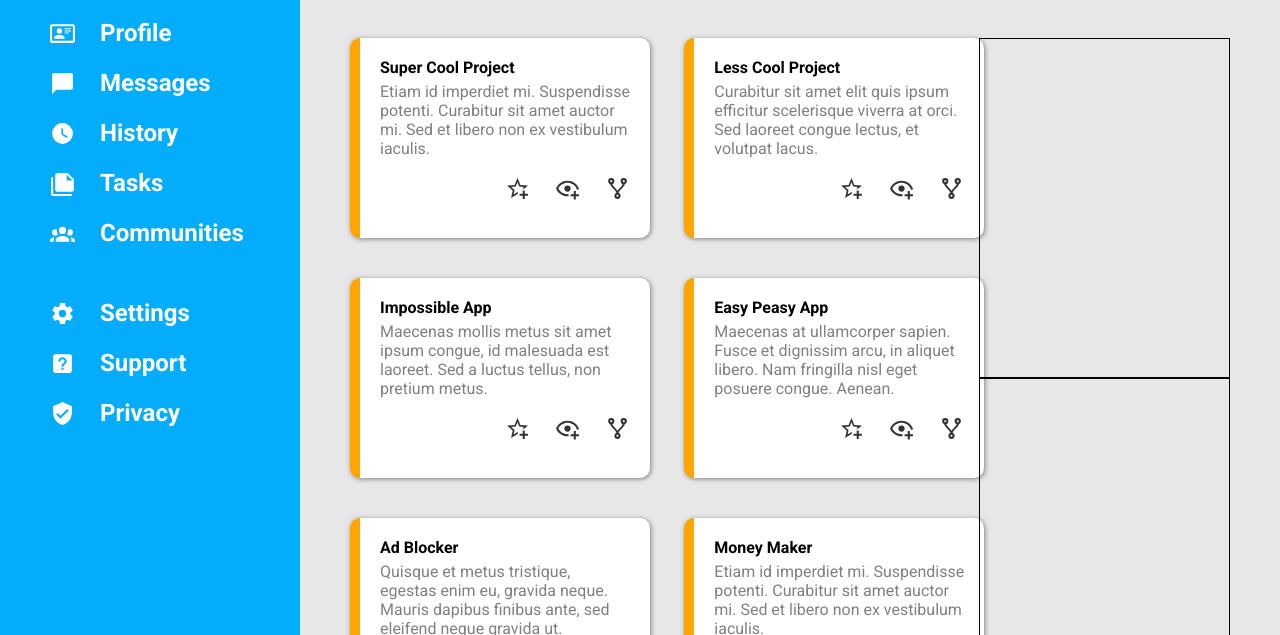
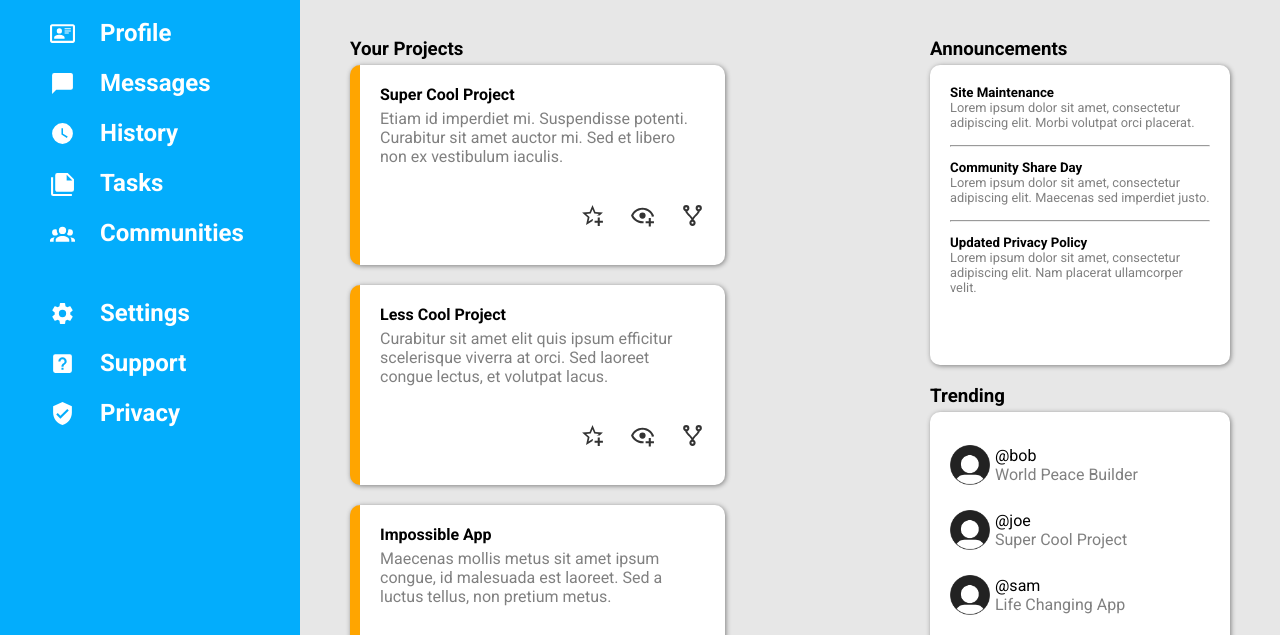
Before and after one commit to BottomToTheTop/admin-dashboard, a plain HTML site: page index.html in a window 1280 px wide. Shown: the part 162-797 px from the top of the page. Drawn offline with Linux system fonts and the light colour scheme.

Commit message:
Style announcements and trending cards

```diff
--- a/index.html
+++ b/index.html
@@ -31,8 +31,9 @@
                 <button>Share</button>
             </div>
         </div>
-
         <div class="content">
+            <div>
+                <h3>Your Projects</h3>
                 <div class="projects">
                     <div class="card">
                         <div class="card-info">
@@ -107,8 +108,64 @@
                         </div>
                     </div>
                 </div>
-            <div class="announcements"></div>
-            <div class="trending"></div>
+            </div>
+            <div>
+                <div class="announcements">
+                    <h3>Announcements</h3>
+                    <div class="announcements-card">
+                        <div class="announcements-info">
+                            <h5>Site Maintenance</h5>
+                            <p>Lorem ipsum dolor sit amet, consectetur adipiscing elit. Morbi volutpat orci placerat.
+                            </p>
+                            <hr>
+                        </div>
+                        <div class="announcements-info">
+                            <h5>Community Share Day</h5>
+                            <p>Lorem ipsum dolor sit amet, consectetur adipiscing elit. Maecenas sed imperdiet justo.
+                            </p>
+                            <hr>
+                        </div>
+                        <div class="announcements-info">
+                            <h5>Updated Privacy Policy</h5>
+                            <p>Lorem ipsum dolor sit amet, consectetur adipiscing elit. Nam placerat ullamcorper velit.
+                            </p>
+                        </div>
+                    </div>
+                </div>
+                <div class="trending">
+                    <h3>Trending</h3>
+                    <div class="trending-card">
+                        <div class="trending-info">
+                            <img src="icons/Default_pfp.svg.png" class="profile-picture">
+                            <div>
+                                <p>@bob</p>
+                                <p>World Peace Builder</p>
+                            </div>
+                        </div>
+                        <div class="trending-info">
+                            <img src="icons/Default_pfp.svg.png" class="profile-picture">
+                            <div>
+                                <p>@joe</p>
+                                <p>Super Cool Project</p>
+                            </div>
+                        </div>
+                        <div class="trending-info">
+                            <img src="icons/Default_pfp.svg.png" class="profile-picture">
+                            <div>
+                                <p>@sam</p>
+                                <p>Life Changing App</p>
+                            </div>
+                        </div>
+                        <div class="trending-info">
+                            <img src="icons/Default_pfp.svg.png" class="profile-picture">
+                            <div>
+                                <p>@rob</p>
+                                <p>No Traffic Maker</p>
+                            </div>
+                        </div>
+                    </div>
+                </div>
+            </div>
         </div>
 
         <div class="sidebar">
--- a/styles.css
+++ b/styles.css
@@ -39,25 +39,18 @@ button {
 
 .content {
     display: grid;
-    grid-template-columns: 2.5fr 1fr;
+    grid-template-columns: 3.5fr 1fr;
+    row-gap: 25px;
+    column-gap: 20px;
     background-color: rgb(231, 231, 231);
     padding: 50px;
 }
 
 .projects {
     display: grid;
-    grid-template-columns: repeat(auto-fill, minmax(250px, 1fr));
-    grid-template-rows: auto;
-    gap: 40px;
-    grid-row: 1 / 3;
-}
-
-.announcements {
-    border: 1px solid black;
-}
-
-.trending {
-    border: 1px solid black;
+    grid-template-columns: repeat(auto-fill, minmax(375px, 1fr));
+    grid-template-rows: 200px 200px;
+    row-gap: 20px;
 }
 
 img {
@@ -186,7 +179,7 @@ button {
     border-radius: 10px;
     border-left: 10px solid orange;
     background-color: white;
-    width: 300px;
+    width: 375px;
     height: 200px;
     box-shadow: 1px 1px 5px grey;
     padding: 20px;
@@ -213,3 +206,65 @@ button {
 .card-header {
     margin-bottom: 5px;
 }
+
+.announcements-card {
+    display: grid;
+    grid-template-rows: 75px 75px 75px;
+    border-radius: 10px;
+    background-color: white;
+    box-shadow: 1px 1px 5px grey;
+    padding: 20px;
+    width: 300px;
+    height: 300px;
+}
+
+.announcements-info p {
+    color: grey;
+    font-size: 0.8rem;
+}
+
+hr {
+    margin-top: 15px;
+}
+
+.trending-card {
+    display: grid;
+    border-radius: 10px;
+    background-color: white;
+    box-shadow: 1px 1px 5px grey;
+    padding: 20px;
+    width: 300px;
+    height: 300px;
+    grid-template-rows: repeat(4, 1fr);
+}
+
+.trending-info {
+    display: grid;
+    grid-template-columns: min-content 1fr;
+}
+
+.trending-info img {
+    height: 40px;
+    align-self: center;
+}
+
+.trending-info div {
+    padding-left: 5px;
+    align-self: center;
+}
+
+.trending p:nth-child(2) {
+    color: grey;
+}
+
+.trending {
+    margin-top: 20px;
+}
+
+.trending h3 {
+    margin-bottom: 5px;
+}
+
+.content div h3{
+    margin-bottom: 5px;
+}
```
Lines whose indentation alone changed are shown as unchanged.
